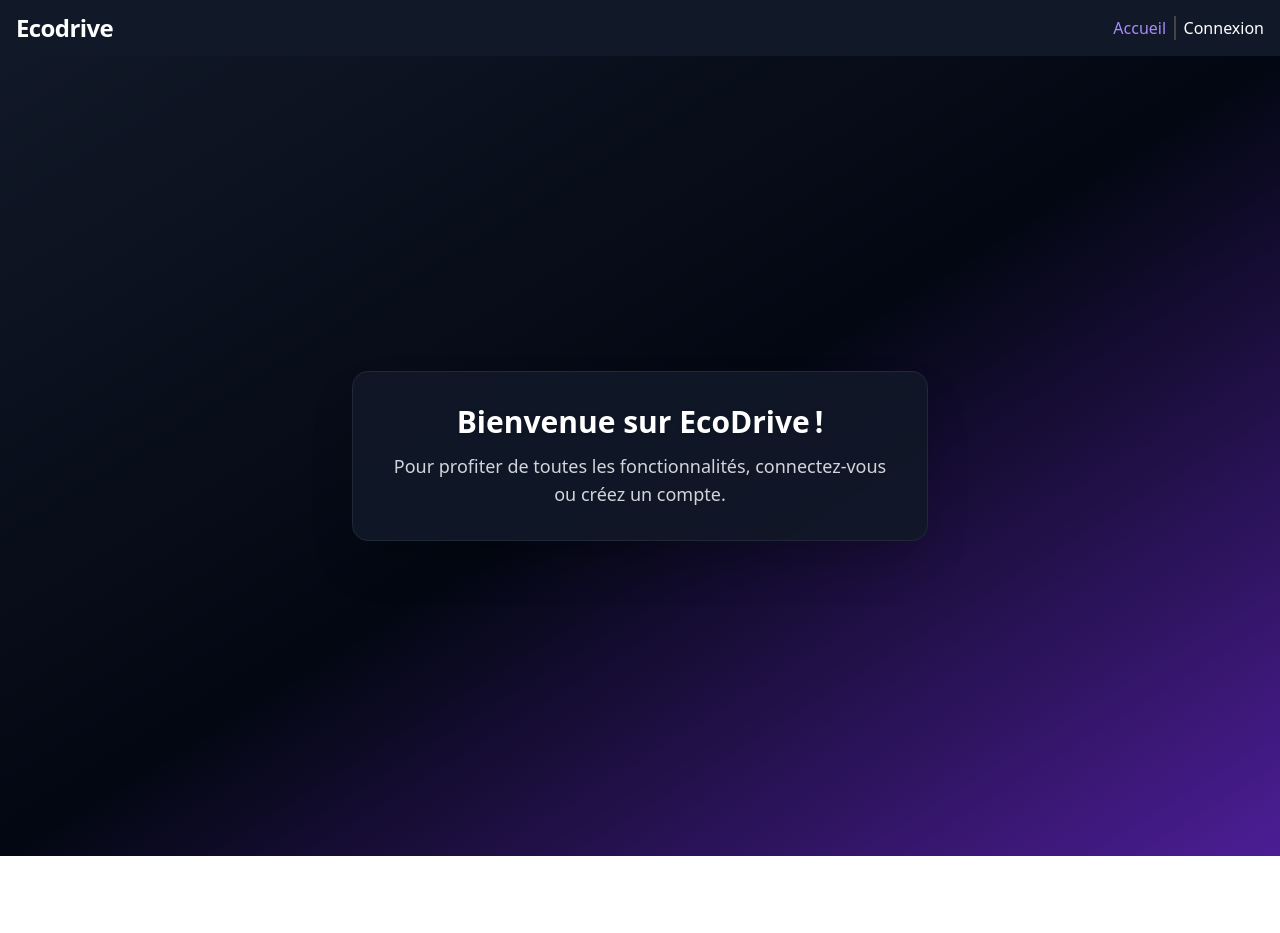
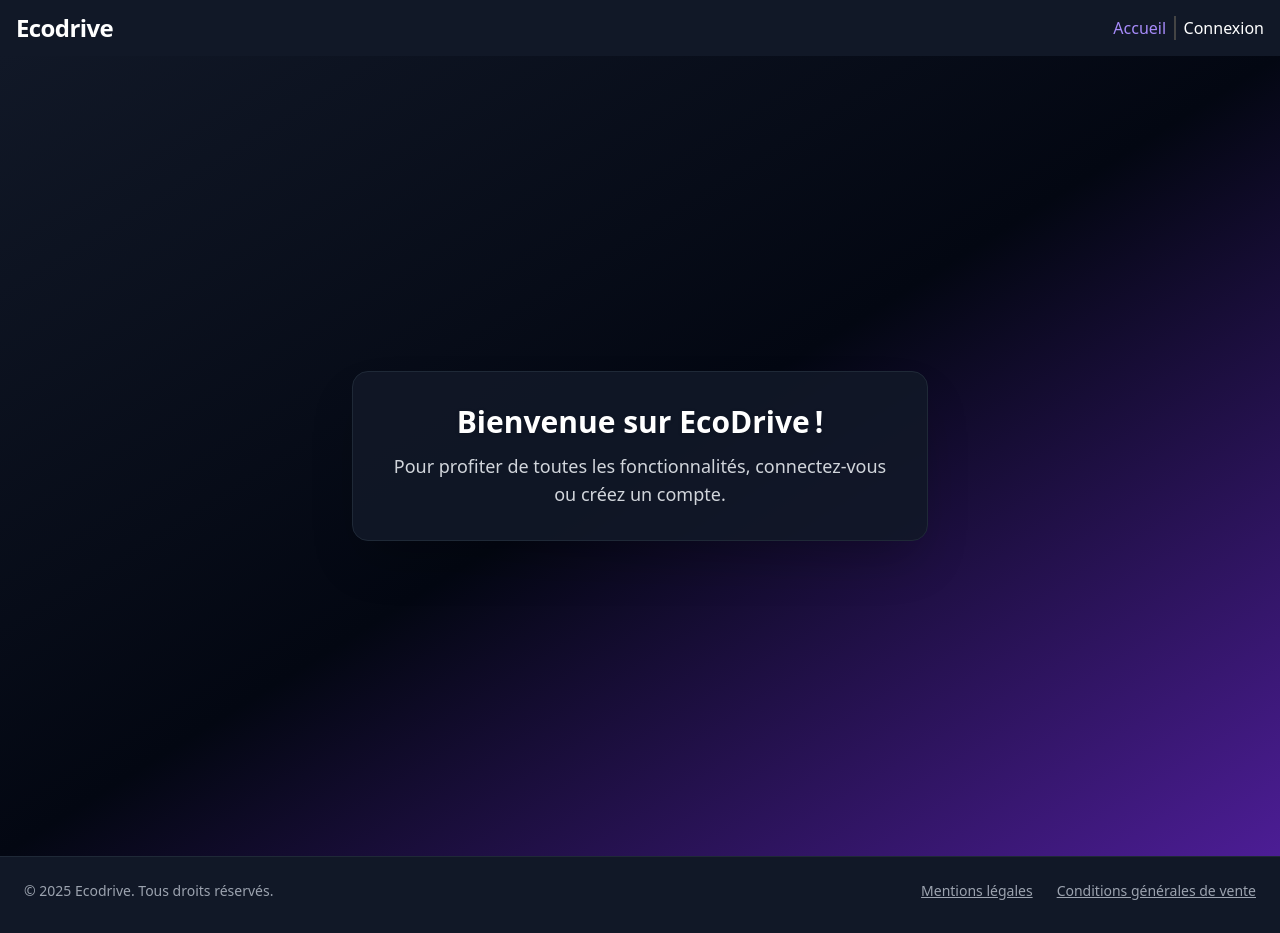
Before and after one commit to LCRpro/ecodrive-go-vuejs, a Vue app in the folder frontend/: page / in a window 1280 px wide. Before the commit the page ends 856 px from the top, so only its background shows below. Built offline with nearby package versions, Linux system fonts and the light colour scheme.

Commit message:
Liens dans footer

```diff
--- a/frontend/src/App.vue
+++ b/frontend/src/App.vue
@@ -62,6 +62,17 @@
     </transition>
 
     <router-view />
+
+
+<footer class="w-full bg-gray-900 text-gray-400 pt-6 pb-8 px-6 flex flex-col md:flex-row items-center justify-between border-t border-gray-800 gap-3">
+  <div class="text-sm text-center md:text-left">
+    &copy; {{ new Date().getFullYear() }} Ecodrive. Tous droits réservés.
+  </div>
+  <div class="flex flex-col md:flex-row gap-2 md:gap-6 text-sm">
+    <router-link to="/mentions" class="hover:text-violet-400 underline transition">Mentions légales</router-link>
+    <router-link to="/conditions" class="hover:text-violet-400 underline transition">Conditions générales de vente</router-link>
+  </div>
+</footer>
   </div>
 </template>
 
--- a/frontend/src/router/index.js
+++ b/frontend/src/router/index.js
@@ -8,6 +8,8 @@ import Deposit from '../views/Deposit.vue'
 import Withdraw from '../views/Withdraw.vue'
 import Course from '../views/Course.vue'
 import Driver from '../views/Driver.vue'
+import Mentions from '../views/Mentions.vue'
+import Conditions from '../views/Conditions.vue'
 
 const routes = [
   { path: '/', component: Home },
@@ -18,6 +20,8 @@ const routes = [
   { path: '/withdraw', component: Withdraw, meta: { requiresAuth: true } },
   { path: '/course', component: Course, meta: { requiresAuth: true } },
   { path: '/driver', component: Driver, meta: { requiresAuth: true } },
+  { path: '/mentions', component: Mentions },
+  { path: '/conditions', component: Conditions },
   { path: '/callback', component: Callback },
   { path: '/:pathMatch(.*)*', redirect: '/' }
 ]
```
